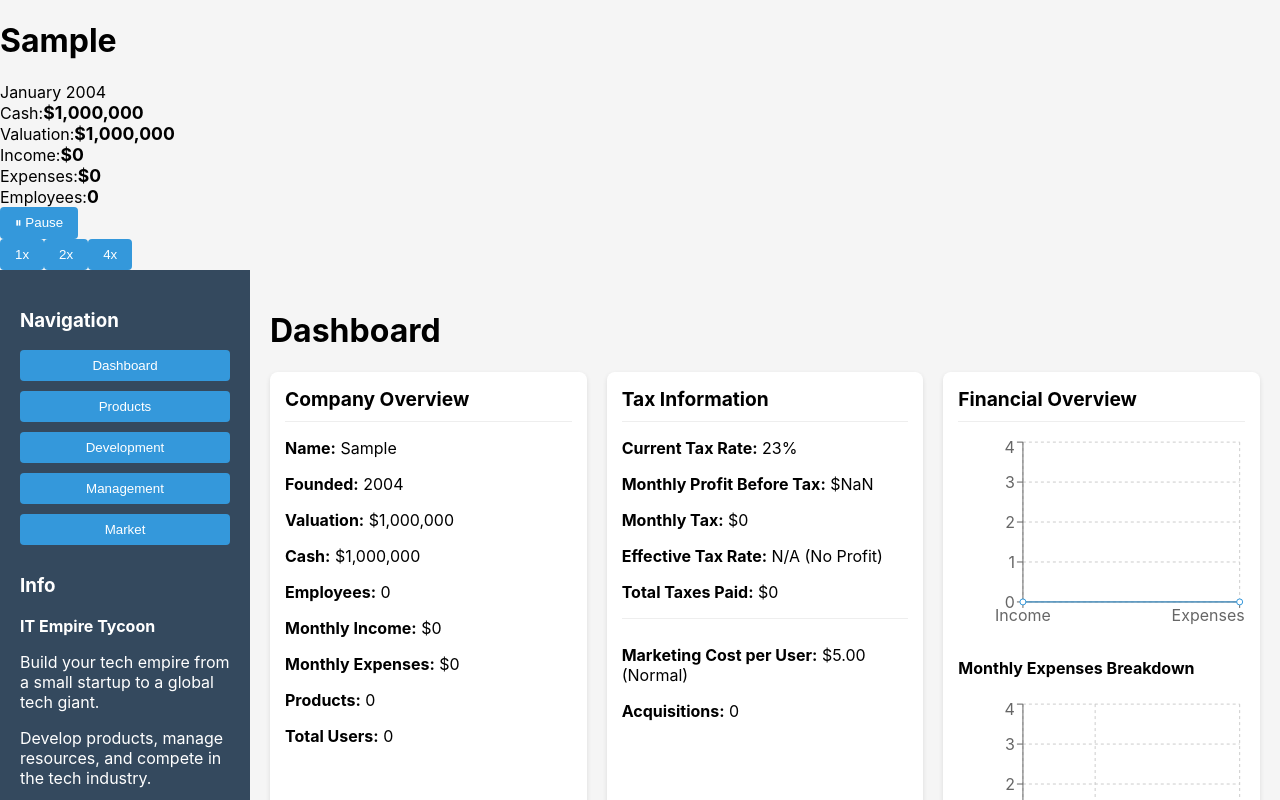
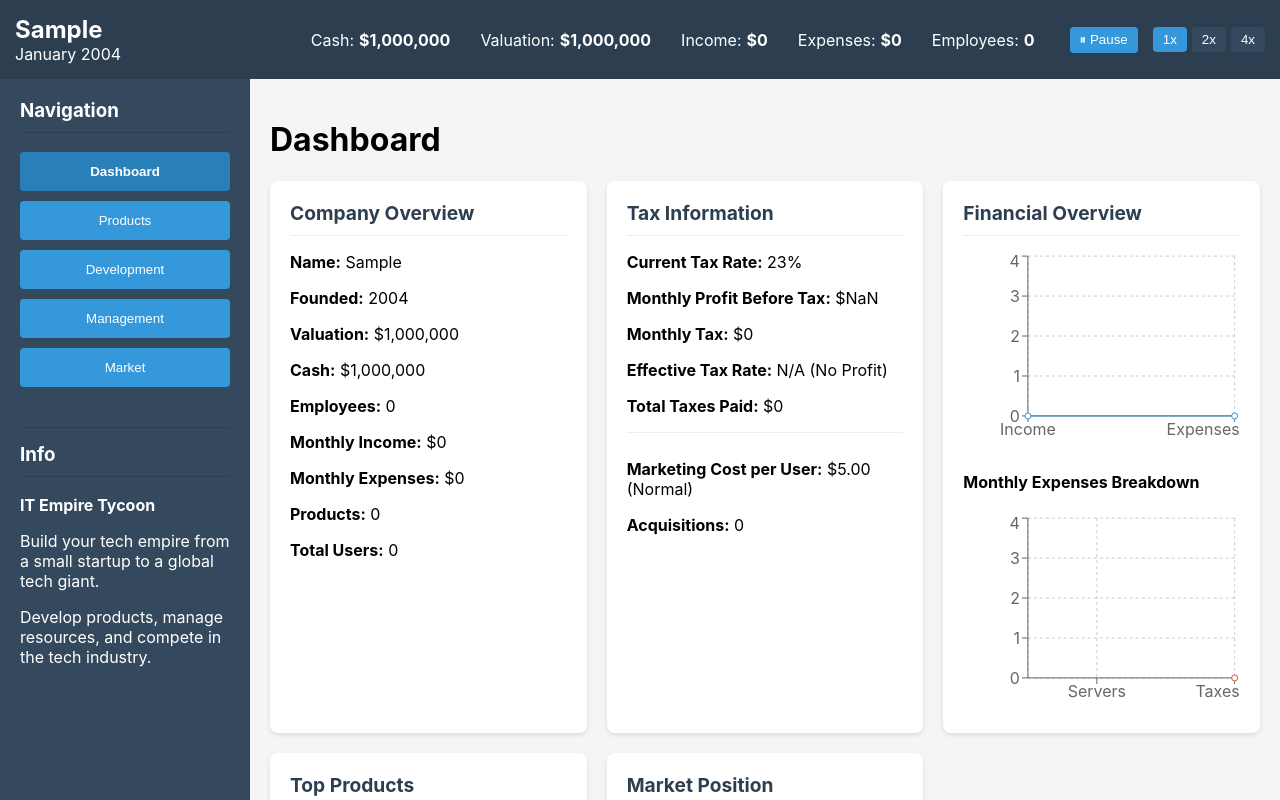
Before and after one commit to mr-ceri-mrum/ITsimulator, a React (Create React App) app: page / in a window 1280 px wide. Both pictures are taken after typing "Sample" into the empty fields and a click on the button "Начать игру". Shown: the top 800 px of the page. Built offline with nearby package versions, Linux system fonts and the light colour scheme.

Commit message:
Улучшен CSS для исправления проблем с версткой

```diff
--- a/src/index.css
+++ b/src/index.css
@@ -23,13 +23,66 @@ code {
   height: 100vh;
 }
 
-.game-header {
+.game-header, .header {
   background-color: #2c3e50;
   color: white;
   padding: 15px;
   display: flex;
   justify-content: space-between;
   align-items: center;
+}
+
+.header h1 {
+  margin: 0;
+  font-size: 1.5rem;
+}
+
+.company-info {
+  flex: 1;
+}
+
+.financial-stats {
+  display: flex;
+  gap: 15px;
+  margin: 0 20px;
+}
+
+.stat {
+  margin-right: 15px;
+  white-space: nowrap;
+}
+
+.stat-label {
+  margin-right: 5px;
+  font-weight: normal;
+}
+
+.stat-value {
+  font-weight: bold;
+}
+
+.game-controls {
+  display: flex;
+  align-items: center;
+}
+
+.speed-controls {
+  display: flex;
+  margin-left: 10px;
+}
+
+.speed-controls button {
+  margin-left: 5px;
+  background-color: #34495e;
+  padding: 5px 10px;
+}
+
+.speed-controls button.active {
+  background-color: #3498db;
+}
+
+.control-button {
+  padding: 5px 10px;
 }
 
 .main-content {
@@ -44,40 +97,63 @@ code {
   color: white;
   padding: 20px;
   overflow-y: auto;
+  box-shadow: 2px 0 5px rgba(0,0,0,0.1);
+}
+
+.sidebar h3 {
+  margin-top: 0;
+  padding-bottom: 10px;
+  border-bottom: 1px solid #2c3e50;
 }
 
 .sidebar button {
   width: 100%;
-  padding: 8px;
+  padding: 12px;
   margin-bottom: 10px;
   background-color: #3498db;
   border: none;
   color: white;
   cursor: pointer;
   border-radius: 4px;
+  text-align: center;
+  font-weight: 500;
+  transition: background-color 0.2s;
 }
 
 .sidebar button:hover {
   background-color: #2980b9;
 }
 
+.sidebar button.active {
+  background-color: #2980b9;
+  font-weight: bold;
+}
+
+.sidebar-info {
+  margin-top: 30px;
+  border-top: 1px solid #2c3e50;
+  padding-top: 15px;
+}
+
 .main-panel {
   flex: 1;
   padding: 20px;
   overflow-y: auto;
+  background-color: #f5f5f5;
 }
 
 .dashboard-grid {
   display: grid;
-  grid-template-columns: repeat(auto-fill, minmax(300px, 1fr));
+  grid-template-columns: repeat(auto-fit, minmax(300px, 1fr));
   gap: 20px;
+  margin-top: 20px;
 }
 
 .dashboard-card {
   background-color: white;
   border-radius: 8px;
   box-shadow: 0 2px 5px rgba(0, 0, 0, 0.1);
-  padding: 15px;
+  padding: 20px;
 }
 
 .card-header {
@@ -86,6 +162,7 @@ code {
   margin-bottom: 15px;
   border-bottom: 1px solid #eee;
   padding-bottom: 10px;
+  color: #2c3e50;
 }
 
 .form-group {
@@ -112,6 +189,7 @@ button {
   color: white;
   cursor: pointer;
   border-radius: 4px;
+  transition: background-color 0.2s;
 }
 
 button:hover {
@@ -157,18 +235,33 @@ button:disabled {
   font-weight: bold;
 }
 
-.quality-high {
+.quality-excellent {
   background-color: #2ecc71;
   color: white;
 }
 
-.quality-medium {
+.quality-good {
+  background-color: #27ae60;
+  color: white;
+}
+
+.quality-average {
   background-color: #f39c12;
   color: white;
 }
 
-.quality-low {
+.quality-poor {
+  background-color: #e67e22;
+  color: white;
+}
+
+.quality-bad {
   background-color: #e74c3c;
+  color: white;
+}
+
+.quality-unknown {
+  background-color: #95a5a6;
   color: white;
 }
 
@@ -176,19 +269,16 @@ button:disabled {
   display: flex;
   gap: 15px;
   margin-bottom: 10px;
+  flex-wrap: wrap;
 }
 
 .product-stat {
   flex: 1;
+  min-width: 120px;
   background-color: #f9f9f9;
   padding: 10px;
   border-radius: 4px;
   text-align: center;
-}
-
-.stat-value {
-  font-weight: bold;
-  font-size: 1.1em;
 }
 
 .modal-overlay {
@@ -204,7 +294,7 @@ button:disabled {
   z-index: 1000;
 }
 
-.modal-content {
+.modal-container {
   background-color: white;
   padding: 20px;
   border-radius: 8px;
@@ -212,6 +302,7 @@ button:disabled {
   max-width: 600px;
   max-height: 90vh;
   overflow-y: auto;
+  box-shadow: 0 4px 8px rgba(0,0,0,0.2);
 }
 
 .modal-header {
@@ -226,6 +317,7 @@ button:disabled {
 .modal-title {
   font-size: 1.4em;
   font-weight: bold;
+  margin: 0;
 }
 
 .modal-close {
@@ -234,6 +326,7 @@ button:disabled {
   font-size: 1.4em;
   cursor: pointer;
   color: #7f8c8d;
+  padding: 0;
 }
 
 .time-controls {
@@ -264,11 +357,12 @@ button:disabled {
   color: #7f8c8d;
   cursor: pointer;
   border-bottom: 2px solid transparent;
+  margin-right: 10px;
 }
 
 .tab-button.active {
   color: #3498db;
-  border-color: #3498db;
+  border-bottom: 2px solid #3498db;
   font-weight: bold;
 }
 
@@ -279,6 +373,7 @@ button:disabled {
 .company-list {
   list-style: none;
   padding: 0;
+  margin: 0;
 }
 
 .company-item {
@@ -298,11 +393,16 @@ button:disabled {
 .company-name {
   font-weight: bold;
   font-size: 1.1em;
+  color: #2c3e50;
 }
 
 .company-value {
   font-weight: bold;
   color: #27ae60;
+}
+
+.company-products {
+  margin-top: 10px;
 }
 
 .start-game-container {
@@ -315,21 +415,34 @@ button:disabled {
   color: white;
 }
 
+.start-game-card {
+  background-color: white;
+  border-radius: 8px;
+  box-shadow: 0 4px 10px rgba(0,0,0,0.2);
+  padding: 30px;
+  max-width: 600px;
+  width: 90%;
+  color: #333;
+}
+
 .start-game-title {
   font-size: 2.5em;
+  margin-bottom: 20px;
+  color: #2c3e50;
+  text-align: center;
+}
+
+.start-game-description {
   margin-bottom: 30px;
+  color: #7f8c8d;
+  text-align: center;
 }
 
 .start-game-form {
-  background-color: white;
-  padding: 30px;
-  border-radius: 8px;
   width: 100%;
-  max-width: 500px;
-  color: #333;
 }
 
-.start-button {
+.start-game-button {
   margin-top: 20px;
   width: 100%;
   padding: 12px !important;
@@ -337,6 +450,88 @@ button:disabled {
   background-color: #27ae60;
 }
 
-.start-button:hover {
+.start-game-button:hover {
   background-color: #219653;
 }
+
+.difficulty-selection {
+  margin-top: 20px;
+}
+
+.difficulty-options {
+  display: flex;
+  gap: 10px;
+  margin-top: 10px;
+}
+
+.difficulty-option {
+  flex: 1;
+  padding: 15px;
+  border: 1px solid #ddd;
+  border-radius: 4px;
+  cursor: pointer;
+  transition: all 0.2s;
+}
+
+.difficulty-option.selected {
+  border-color: #3498db;
+  background-color: #f4f9fd;
+}
+
+.difficulty-option label {
+  cursor: pointer;
+  font-weight: bold;
+  margin-bottom: 5px;
+}
+
+.difficulty-option p {
+  margin: 5px 0 0;
+  font-size: 0.9em;
+  color: #7f8c8d;
+}
+
+.difficulty-option input {
+  width: auto;
+  margin-right: 5px;
+}
+
+/* Additional styles for quality classes */
+.quality-excellent {
+  background-color: #2ecc71;
+  color: white;
+}
+
+.quality-good {
+  background-color: #27ae60;
+  color: white;
+}
+
+.quality-average {
+  background-color: #f39c12;
+  color: white;
+}
+
+.quality-poor {
+  background-color: #e67e22;
+  color: white;
+}
+
+.quality-bad {
+  background-color: #e74c3c;
+  color: white;
+}
+
+/* Fix for header in dashboard */
+.main-panel h2 {
+  margin-top: 0;
+  color: #2c3e50;
+  border-bottom: 1px solid #eee;
+  padding-bottom: 10px;
+}
+
+/* Fix for game interface */
+.game-interface {
+  display: flex;
+  flex-direction: column;
+  height: 100vh;
+}
```
